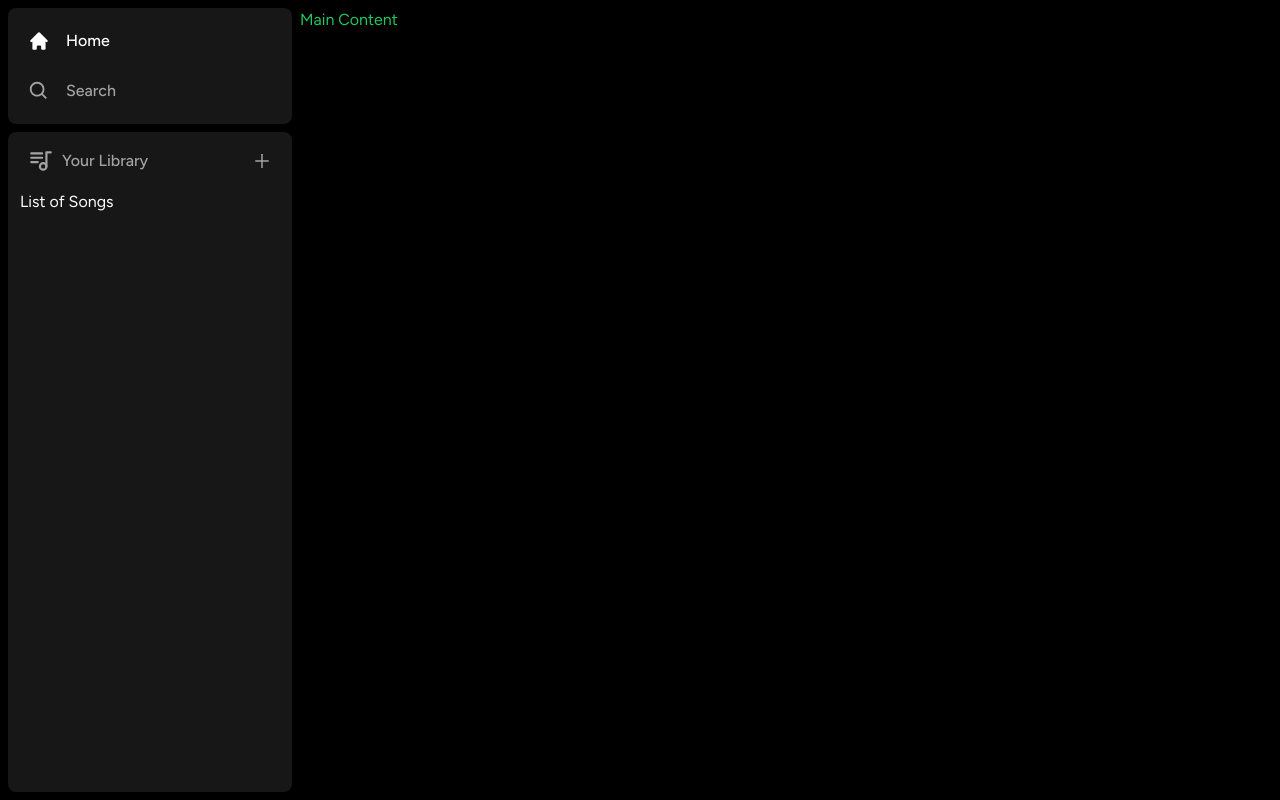
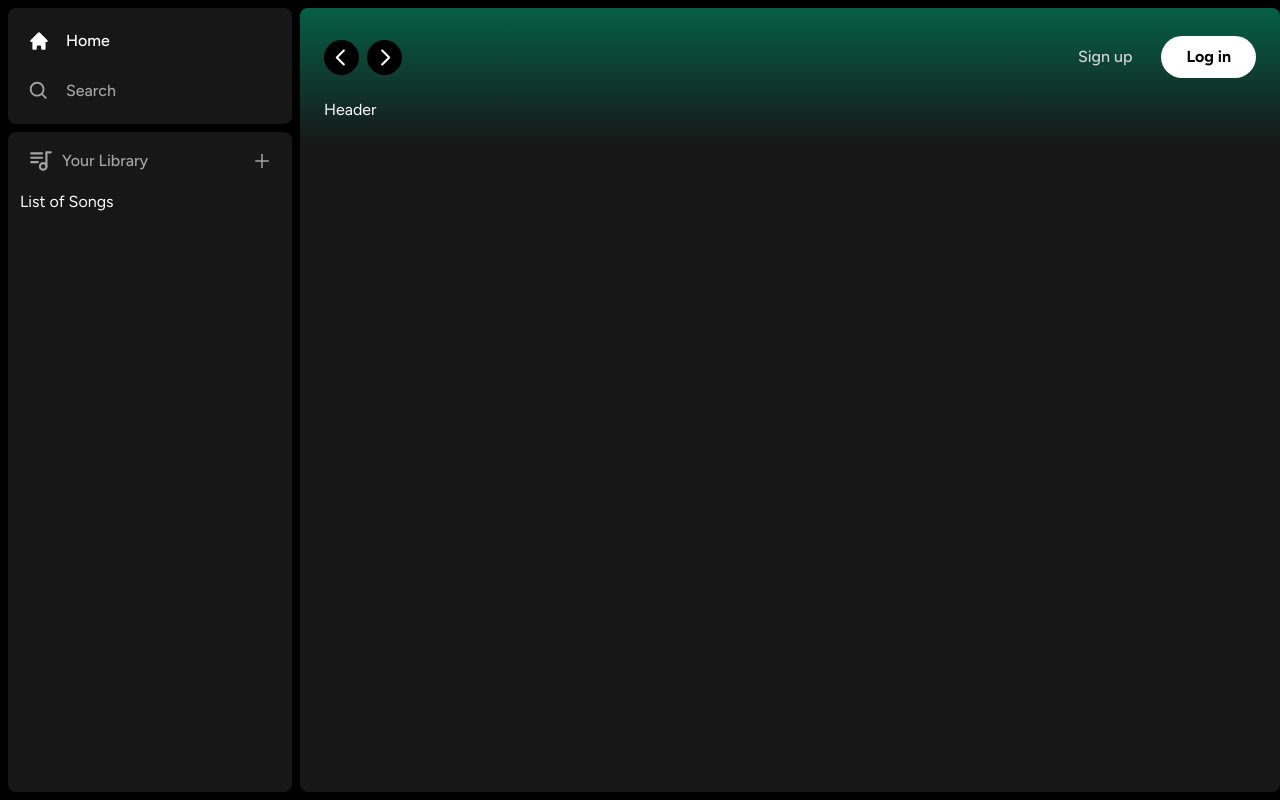
Before and after one commit to trainymonked/music-next, a Next.js app: page / in a window 1280 px wide. Built offline with nearby package versions, Linux system fonts and the light colour scheme.

Commit message:
Header Layout

```diff
--- a/app/(site)/page.tsx
+++ b/app/(site)/page.tsx
@@ -1,3 +1,9 @@
+import Header from '../../components/Header'
+
 export default function Home() {
-    return <div className='text-green-500'>Main Content</div>
+    return <div className='bg-neutral-900 rounded-lg h-full w-full overflow-hidden overflow-y-auto'>
+        <Header>
+            Header
+        </Header>
+    </div>
 }
--- /dev/null
+++ b/components/Button.tsx
@@ -0,0 +1,41 @@
+import { forwardRef } from 'react'
+import { twMerge } from 'tailwind-merge'
+
+interface ButtonProps extends React.ButtonHTMLAttributes<HTMLButtonElement> {}
+
+const Button = forwardRef<HTMLButtonElement, ButtonProps>(
+    ({ className, children, disabled, type = 'button', ...props }, ref) => {
+        return (
+            <button
+                type={type}
+                className={twMerge(
+                    `
+                        w-full
+                        rounded-full
+                        bg-green-500
+                        border
+                        border-transparent
+                        px-3
+                        py-3
+                        disabled:cursor-not-allowed
+                        disabled:opacity-50
+                        text-black
+                        font-bold
+                        hover:opacity-75
+                        transition
+                    `,
+                    className
+                )}
+                disabled={disabled}
+                ref={ref}
+                {...props}
+            >
+                {children}
+            </button>
+        )
+    }
+)
+
+Button.displayName = 'Button'
+
+export default Button
--- /dev/null
+++ b/components/Header.tsx
@@ -0,0 +1,67 @@
+'use client'
+
+import { useRouter } from 'next/navigation'
+import { twMerge } from 'tailwind-merge'
+import { RxCaretLeft, RxCaretRight } from 'react-icons/rx'
+import { HiHome } from 'react-icons/hi'
+import { BiSearch } from 'react-icons/bi'
+import Button from './Button'
+
+interface HeaderProps {
+    children: React.ReactNode
+    className?: string
+}
+
+const Header: React.FC<HeaderProps> = ({ children, className }) => {
+    const router = useRouter()
+
+    const handleLogout = () => {
+        //
+    }
+
+    return (
+        <div className={twMerge('h-fit bg-gradient-to-b from-emerald-800 p-6', className)}>
+            <div className='w-full mb-4 flex items-center justify-between'>
+                <div className='hidden md:flex gap-x-2 items-center'>
+                    <button
+                        onClick={() => router.back()}
+                        className='rounded-full bg-black flex items-center justify-center hover:opacity-75 transition'
+                    >
+                        <RxCaretLeft size={35} className='text-white' />
+                    </button>
+                    <button
+                        onClick={() => router.forward()}
+                        className='rounded-full bg-black flex items-center justify-center hover:opacity-75 transition'
+                    >
+                        <RxCaretRight size={35} className='text-white' />
+                    </button>
+                </div>
+                <div className='flex md:hidden gap-x-2 items-center'>
+                    <button className='rounded-full p-2 bg-white flex items-center justify-center hover:opacity-75 transition'>
+                        <HiHome className='text-black' size={20} />
+                    </button>
+                    <button className='rounded-full p-2 bg-white flex items-center justify-center hover:opacity-75 transition'>
+                        <BiSearch className='text-black' size={20} />
+                    </button>
+                </div>
+                <div className='flex justify-between items-center gap-x-4'>
+                    <>
+                        <div>
+                            <Button onClick={() => {}} className='bg-transparent text-neutral-300 font-medium'>
+                                Sign up
+                            </Button>
+                        </div>
+                        <div>
+                            <Button onClick={() => {}} className='bg-white px-6 py-2'>
+                                Log in
+                            </Button>
+                        </div>
+                    </>
+                </div>
+            </div>
+            {children}
+        </div>
+    )
+}
+
+export default Header
```
